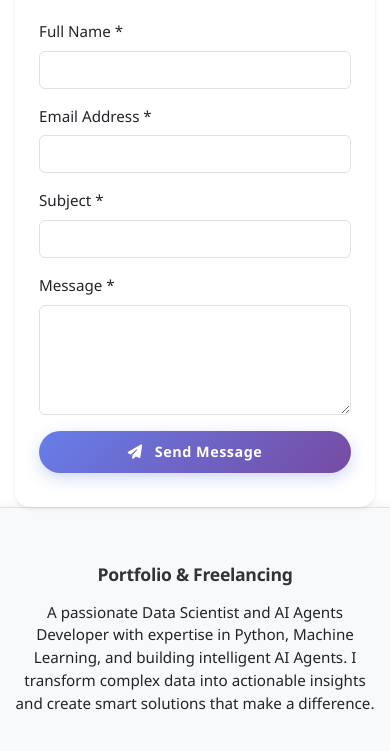
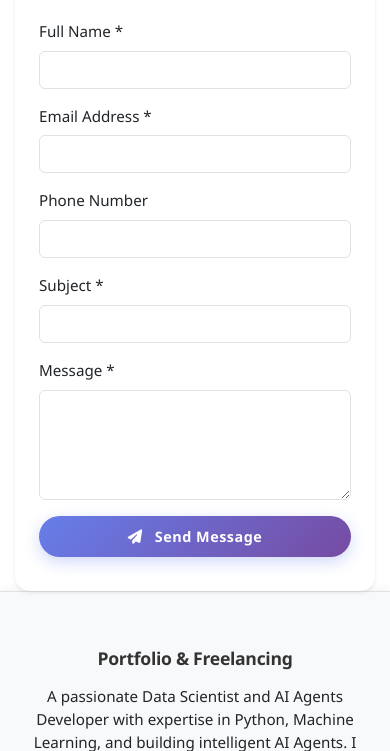
Before and after one commit to Tusharsinghoffical/Website.github.io, a Django app: page /contact/ in a window 390 px wide. Shown: the part 1101-1852 px from the top of the page. Run offline with Django 5.2, Linux system fonts and the light colour scheme.

Commit message:
Add phone number field to contact form with database migration and email notification updates

```diff
--- a/contact/admin.py
+++ b/contact/admin.py
@@ -3,7 +3,7 @@ from .models import ContactMessage
 
 @admin.register(ContactMessage)
 class ContactMessageAdmin(admin.ModelAdmin):
-    list_display = ('name', 'email', 'subject', 'created_at')
+    list_display = ('name', 'email', 'phone', 'subject', 'created_at')
     list_filter = ('created_at',)
-    search_fields = ('name', 'email', 'subject')
+    search_fields = ('name', 'email', 'phone', 'subject')
     ordering = ('-created_at',)
--- a/contact/models.py
+++ b/contact/models.py
@@ -4,6 +4,7 @@ from django.utils import timezone
 class ContactMessage(models.Model):
     name = models.CharField(max_length=100)
     email = models.EmailField()
+    phone = models.CharField(max_length=20, blank=True, null=True)
     subject = models.CharField(max_length=200)
     message = models.TextField()
     created_at = models.DateTimeField(default=timezone.now)
--- a/contact/views.py
+++ b/contact/views.py
@@ -38,6 +38,7 @@ def contact_submit(request):
 
             name = data.get('name')
             email = data.get('email')
+            phone = data.get('phone')
             subject = data.get('subject')
             message = data.get('message')
 
@@ -59,26 +60,18 @@ def contact_submit(request):
             contact_message.save()
 
             # Send email notification asynchronously
-            email_subject = f"New Contact Message: {subject}"
-            email_message = f"""Hello,
-
-You have received a new message from your website contact form.
-
-----------------------------------------------------
-
-Name: {name}
-Email: {email}
+            email_subject = f"Message form the website: {subject}"
+            email_message = f"""Hello Mr. Tushar Singh,
 Subject: {subject}
 
 Message:
 {message}
 
-----------------------------------------------------
-
-This message has also been saved to your database.
 
 Best regards,
-Your Website Contact System
+Name: {name}
+Email: {email}
+Phone: {phone if phone else 'Not provided'}
 """
 
             # Send email in a separate thread to avoid blocking the response
--- a/templates/contact/index.html
+++ b/templates/contact/index.html
@@ -72,6 +72,11 @@
                                 </div>
 
                                 <div class="mb-3">
+                                    <label for="phone" class="form-label">Phone Number</label>
+                                    <input type="tel" class="form-control" id="phone">
+                                </div>
+
+                                <div class="mb-3">
                                     <label for="subject" class="form-label">Subject *</label>
                                     <input type="text" class="form-control" id="subject" required>
                                     <div class="invalid-feedback">Please enter a subject.</div>
@@ -125,6 +130,7 @@
             const formData = {
                 name: document.getElementById('name').value,
                 email: document.getElementById('email').value,
+                phone: document.getElementById('phone').value,
                 subject: document.getElementById('subject').value,
                 message: document.getElementById('message').value
             };
```
Also changed, not shown: contact/migrations/0002_contactmessage_phone.py (added), db.sqlite3.
